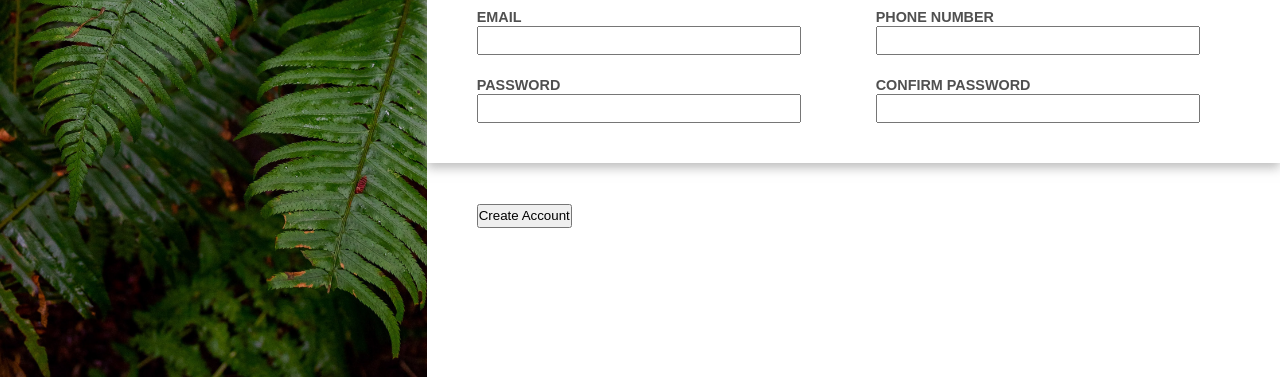
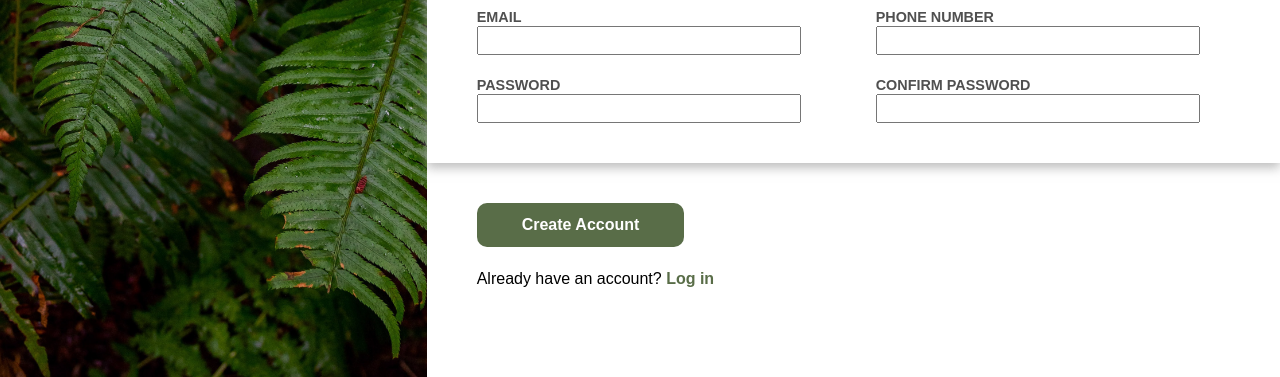
Before and after one commit to michaelrgarcia/signupform, a plain HTML site: page index.html in a window 1280 px wide. Shown: the part 423-800 px from the top of the page. Drawn offline with Linux system fonts and the light colour scheme.

Commit message:
Add log in reminder + fake login link

```diff
--- a/index.html
+++ b/index.html
@@ -55,7 +55,8 @@
             </form>
         </main>
         <footer>
-            <button type="submit" form="createacc">Create Account</button>
+            <button type="submit" form="createacc" id="createbtn">Create Account</button>
+            <p>Already have an account? <a href="index.html">Log in</a></p>
         </footer>
     </div>
 </body>
```
